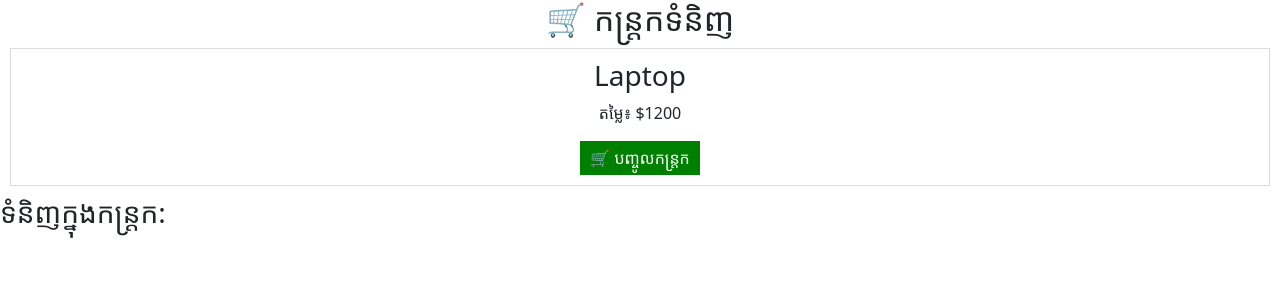
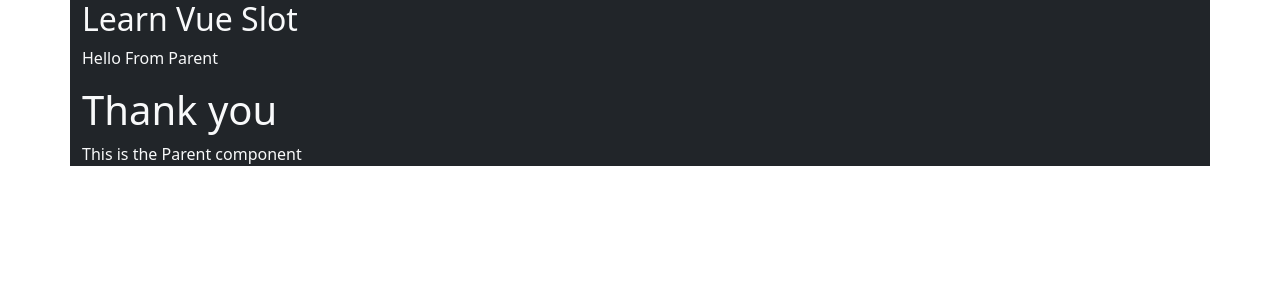
Before and after one commit to phumentceo/vue-with-etec, a Vue app: page / in a window 1280 px wide. Shown: the top 300 px of the page. Built offline with nearby package versions, Linux system fonts and the light colour scheme.

Commit message:
Learn slote

```diff
--- a/src/App.vue
+++ b/src/App.vue
@@ -1,8 +1,7 @@
 <script setup>
 // import Child from './components/2-Advance-Concept/1-PropsDrilling/2-Emit/Child.vue';
-import Cart from './components/2-Advance-Concept/1-PropsDrilling/2-Emit/Cart/Cart.vue';
-import Parent from './components/2-Advance-Concept/1-PropsDrilling/2-Emit/Parent.vue';
-
+// import Cart from './components/2-Advance-Concept/1-PropsDrilling/2-Emit/Cart/Cart.vue';
+// import Parent from './components/2-Advance-Concept/1-PropsDrilling/2-Emit/Parent.vue';
 // import Main from './components/2-Advance-Concept/1-PropsDrilling/1-Props/props-array/Main.vue';
 // import Condition from './components/1-Basic/2-Directives/Condition.vue';
 // import CompositionAPI from './components/1-Basic/1-GetStart/CompositionAPI.vue';
@@ -13,6 +12,7 @@
 // import Demo3 from "./components/1-Basic/3-Computed/Demo3.vue";
 // import Parent from "./components/2-Advance-Concept/1-PropsDrilling/1-Props/Parent.vue"
 
+  import Parent from './components/2-Advance-Concept/3-DynamicProps/Slots/1-Defualt_stots/Parent.vue';
 </script>
 
 <template>
@@ -24,10 +24,9 @@
   <!-- <Demo3/> -->
   <!-- <Parent/> -->
   <!-- <Main/> -->
-
   <!-- <Child/> -->
   <!-- <Parent/> -->
-
-  <Cart/>
+  <!-- <Cart/> -->
+   <Parent/>
 
 </template>
--- a/src/components/2-Advance-Concept/1-PropsDrilling/1-Props/Child.vue
+++ b/src/components/2-Advance-Concept/1-PropsDrilling/1-Props/Child.vue
@@ -10,5 +10,4 @@
    defineProps(['message','about']);
 
 
-
 </script>
--- /dev/null
+++ b/src/components/2-Advance-Concept/3-DynamicProps/Slots/1-Defualt_stots/Child.vue
@@ -0,0 +1,15 @@
+<template>
+    <div class=" container bg-dark text-light">
+        <h2>Learn Vue Slot</h2>
+        <slot></slot>
+   </div>
+
+</template>
+
+<script setup>
+
+</script>
+
+<style scoped>
+
+</style>
--- /dev/null
+++ b/src/components/2-Advance-Concept/3-DynamicProps/Slots/1-Defualt_stots/Parent.vue
@@ -0,0 +1,13 @@
+<template>
+    <Child>
+        <div class="">
+            <p>Hello From Parent</p>
+            <h1>Thank you</h1>
+            <p>This is the Parent component</p>
+        </div>
+    </Child>
+</template>
+
+<script setup>
+  import Child from "./Child.vue";
+</script>
```
